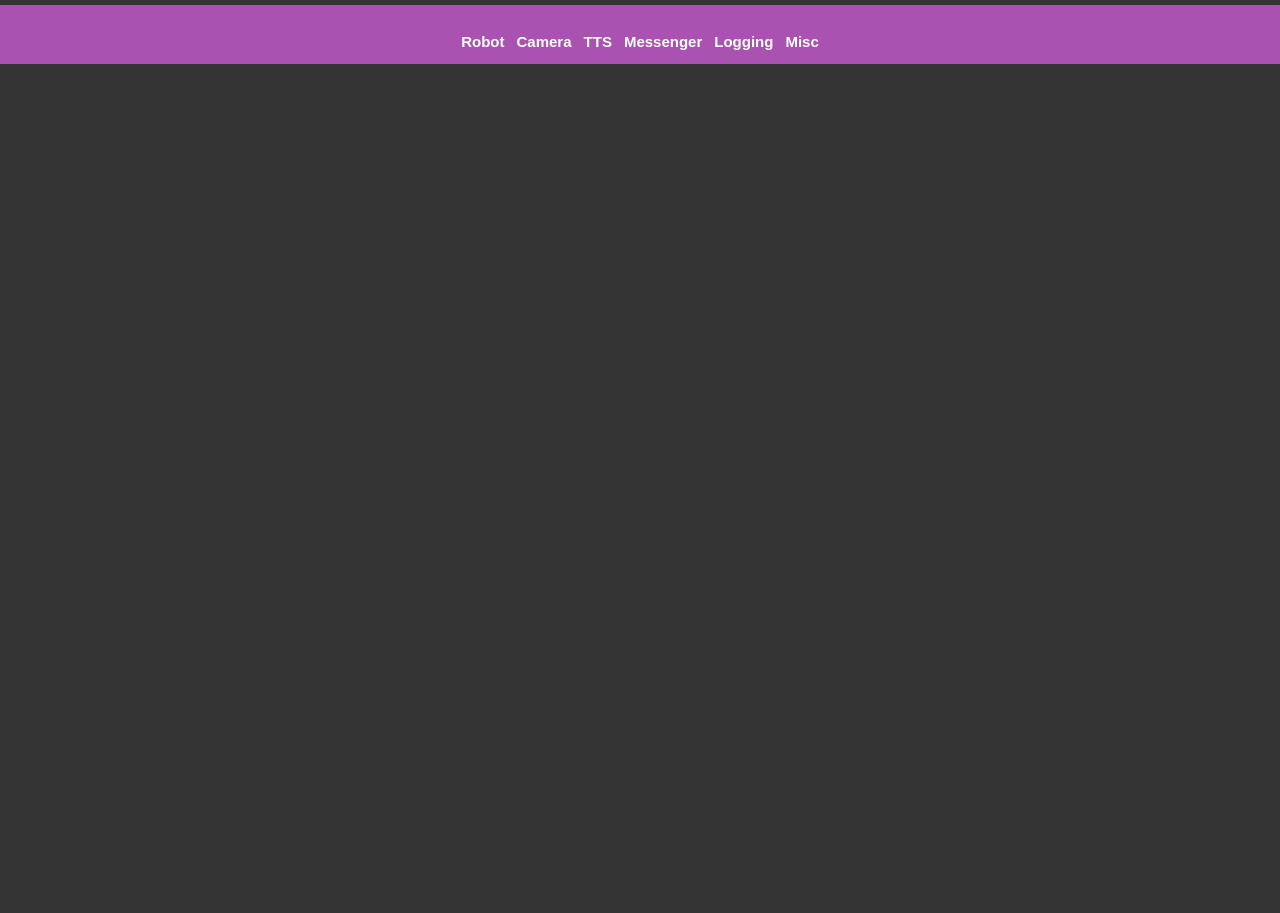
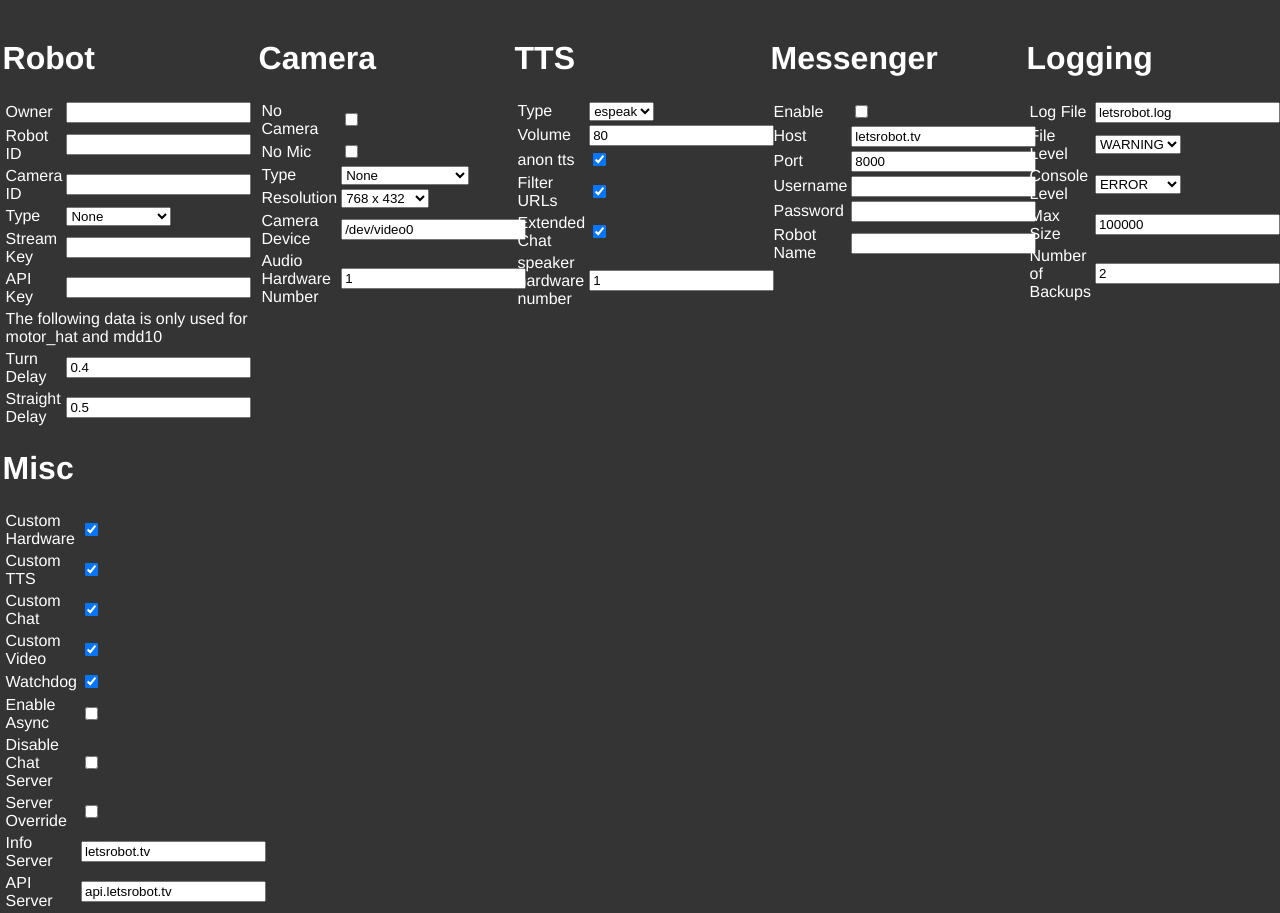
Before and after one commit to letsRobot/webconfigurator, a Flask app: template templates/advanced.html in a window 1280 px wide. Shown: the part 50-963 px from the top of the page. Before the commit the page ends 114 px from the top, so only its background shows below. Run offline with Flask 2, Linux system fonts and the light colour scheme; the template is opened without the code that fills it, so the values that code supplies are empty.

Commit message:
change from tab to grid

```diff
--- a/static/advanced.css
+++ b/static/advanced.css
@@ -38,3 +38,16 @@
     height: 100%;
     align-items: center;
 }
+
+.confgrid {
+    display: grid;
+    grid-template-columns: repeat(auto-fit, minmax(250px, 1fr));
+    width: 100%;
+}
+
+.confgriditem {
+    margin-left: auto;
+    margin-right: auto;
+    padding-left: 1%;
+    padding-right: 1%;
+}
--- a/templates/advanced.html
+++ b/templates/advanced.html
@@ -14,7 +14,7 @@
         <h1>Advanced</h1>
     </div>
     <div class='tab'>
-        <script>
+        <!--<script>
             function openTab(evt, tabName) {
                     // Declare all variables
                     var doot, tabcontent, tablinks;
@@ -36,9 +36,10 @@
             <button class='tablinks' onclick='openTab(event, "messenger")'>Messenger</button>
             <button class='tablinks' onclick="openTab(event, 'logging')">Logging</button>
             <button class='tablinks' onclick="openTab(event, 'misc')">Misc</button>
+        </div>-->
     </div>
-    </div>
-    <div id="robot" class="tabcontent">
+    <div class='confgrid'>
+        <div id="robot" class="confgriditem">
             <h1>Robot</h1>
             <form>
                 <table>
@@ -382,7 +383,7 @@
                 </form>
             </div>
         </div>
-    <div id="camera" class="tabcontent">
+        <div id="camera" class="confgriditem">
             <h1>Camera</h1>
             <form>
                 <table>
@@ -507,7 +508,7 @@
                 </form>
             </div>
         </div>
-    <div id="tts" class="tabcontent">
+        <div id="tts" class="confgriditem">
             <h1>TTS</h1>
             <form>
                 <table>
@@ -567,7 +568,7 @@
                 <p>There's nothing to change here yet...</p>
             </div>
         </div>
-    <div id="messenger" class="tabcontent">
+        <div id="messenger" class="confgriditem">
             <h1>Messenger</h1>
             <form>
                 <table>
@@ -598,7 +599,7 @@
                 </table>
             </form>
         </div>
-    <div id="logging" class="tabcontent">
+        <div id="logging" class="confgriditem">
             <h1>Logging</h1>
             <form>
                 <table>
@@ -637,7 +638,7 @@
                 </table>
             </form>
         </div>
-    <div id="misc" class="tabcontent">
+        <div id="misc" class="confgriditem">
             <h1>Misc</h1>
             <form>
                 <table>
@@ -684,6 +685,8 @@
                 </table>
             </form>
         </div>
+    </div>
+
 </body>
 
 </html>
```
Lines whose indentation alone changed are shown as unchanged.
